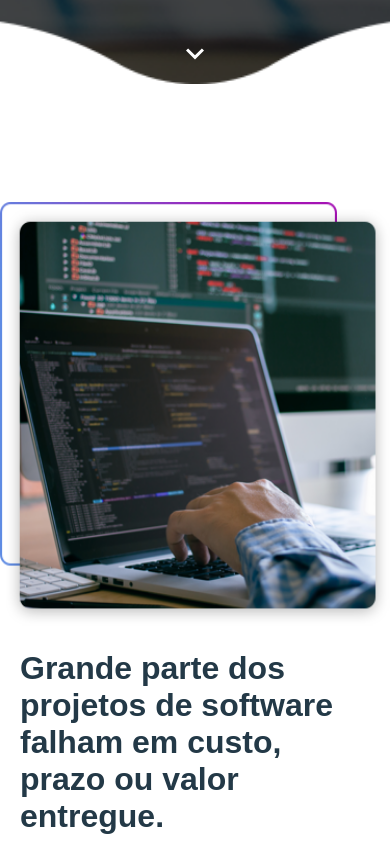
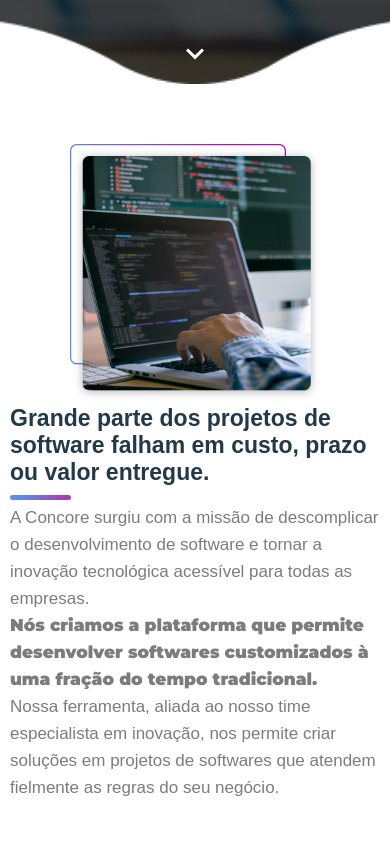
Before and after one commit to launitTI/concore, a plain HTML site: page index.html in a window 390 px wide. Shown: the part 760-1604 px from the top of the page. Drawn offline with Linux system fonts and the light colour scheme.

Commit message:
Primeira etapa

```diff
--- a/css/style.css
+++ b/css/style.css
@@ -136,20 +136,41 @@ a{text-decoration: none; cursor: pointer; color: rgb(255, 255, 255);}
 /* ABOUT */
 .about{
     display: flex;
-    justify-content: center;
-    margin-top: 118px;
-    width: 100%;
+    justify-content: space-evenly;
+    width: 70%;
+    margin: 85px auto;
 }
-.about-img img{
-    height: 424px;
-    width: 100%;
+.about-img {
+    width: 40%
 }
 .about-text{
-    width: 100%;
-    padding: 20px;
+    width: 60%;
 }
-.about-text img{
-    padding: 20px 0;
+@media(max-width:1126px){
+    .about{
+        flex-direction: column;
+        margin: 50px auto;
+    }
+    .about-img{
+        width: auto;
+        margin: 0 auto;
+    }
+    .about-img img{
+        width: 400px;
+    }
+    .about-text{
+        width: auto;
+        margin: 0 auto;
+    }
+}
+@media(max-width:508px){
+    .about{
+        width: auto;
+        padding: 10px;
+    }
+    .about-img img{
+        width: 250px;
+    }
 }
 .about-text h2{
     font-size: 32px;
@@ -165,11 +186,12 @@ a{text-decoration: none; cursor: pointer; color: rgb(255, 255, 255);}
     font-weight: bold;
     color: #7C7C7C;
 }
-@media(max-width:750px){
-    .about{
-        flex-direction: column;
+@media(max-width:508px){
+    .about-text h2{
+        font-size: 23px;
     }
 }
+
 /* CASE */
 .case-title{
     display: flex;
@@ -185,7 +207,7 @@ a{text-decoration: none; cursor: pointer; color: rgb(255, 255, 255);}
 }
 .case-title img{
     padding: 20px;
-}
+} */
 
 /* CARD */
 .card-element{
@@ -199,9 +221,16 @@ a{text-decoration: none; cursor: pointer; color: rgb(255, 255, 255);}
     .card-element{
         flex-direction: column;
         align-items: center;
+        justify-content: center;
     }
     .case-title {
         padding: 0px;
+    }
+}
+@media(min-width:768px){
+    .card-element{
+        display: flex;
+        justify-content: center;
     }
 }
 .card{
```
